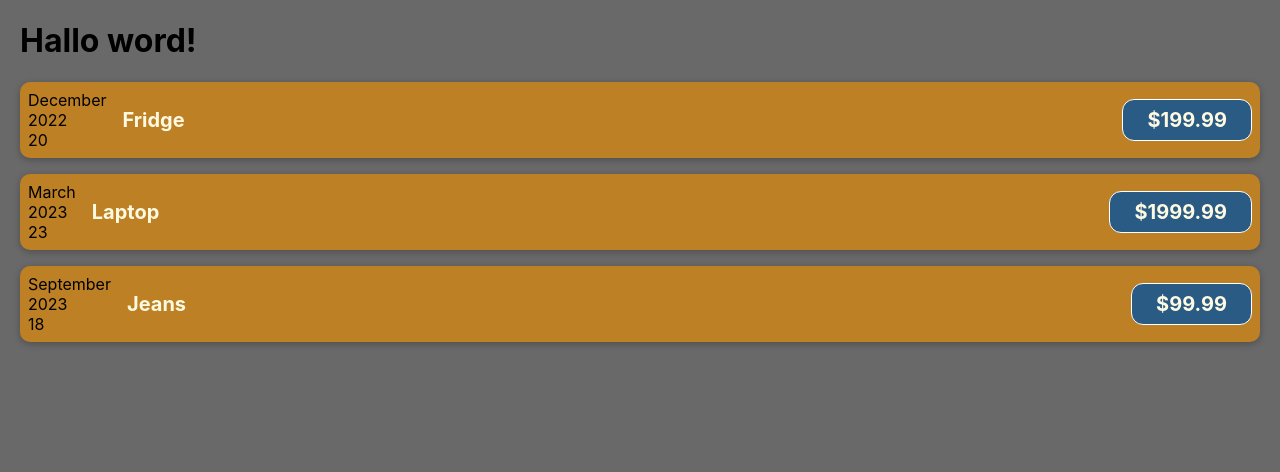
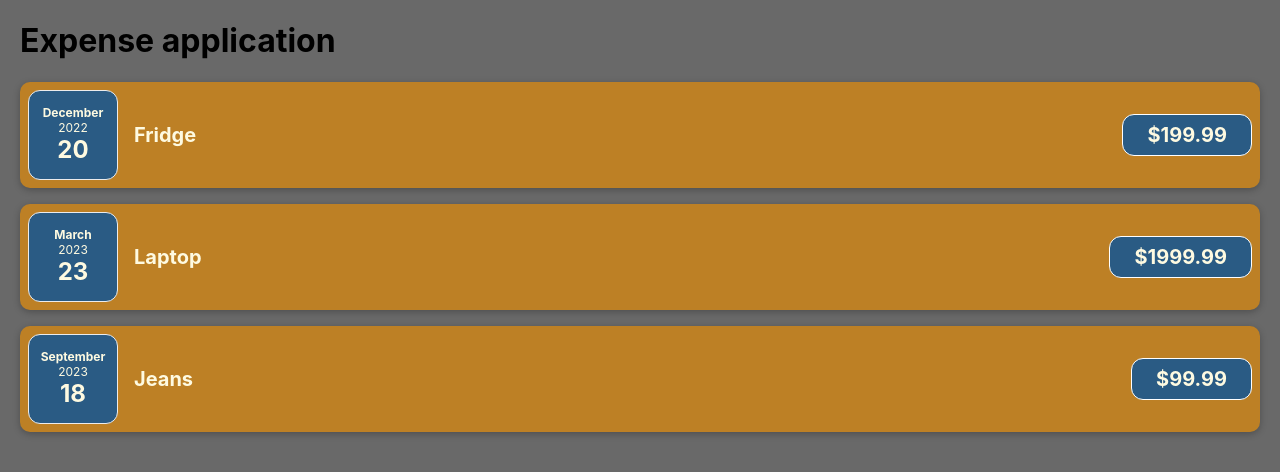
Before and after one commit to DmytroAkymov/expense-management-react, a JavaScript app: page / in a window 1280 px wide. Shown: the top 472 px of the page. Built offline with nearby package versions, Linux system fonts and the light colour scheme.

Commit message:
Costs.js

```diff
--- a/src/App.js
+++ b/src/App.js
@@ -1,4 +1,4 @@
-import CostItem from './components/CostItem';
+import Costs from './components/Costs';
 
 function App() {
     const cost = [
@@ -19,26 +19,7 @@ function App() {
         },
     ];
 
-    return (
-        <div>
-            <h1>Hallo word!</h1>
-            <CostItem
-                date={cost[0].date}
-                description={cost[0].description}
-                amount={cost[0].amount}
-            ></CostItem>
-            <CostItem
-                date={cost[1].date}
-                description={cost[1].description}
-                amount={cost[1].amount}
-            ></CostItem>
-            <CostItem
-                date={cost[2].date}
-                description={cost[2].description}
-                amount={cost[2].amount}
-            ></CostItem>
-        </div>
-    );
+    return <Costs cost={cost}></Costs>;
 }
 
 export default App;
--- /dev/null
+++ b/src/components/CostDate.js
@@ -0,0 +1,17 @@
+import './CostDate.css';
+
+function CostDate(props) {
+    return (
+        <div className="cost-date">
+            <div className="cost-date__month">
+                {props.date.toLocaleString('en-US', { month: 'long' })}
+            </div>
+            <div className="cost-date__year ">{props.date.getFullYear()}</div>
+            <div className="cost-date__day">
+                {props.date.toLocaleString('en-US', { day: '2-digit' })}
+            </div>
+        </div>
+    );
+}
+
+export default CostDate;
--- a/src/components/CostItem.js
+++ b/src/components/CostItem.js
@@ -1,18 +1,10 @@
+import CostDate from './CostDate';
 import './CostItem.css';
 
 function CostItem(props) {
     return (
         <div className="cost-item">
-            <div>
-                <div>
-                    {props.date.toLocaleString('en-US', { month: 'long' })}
-                </div>
-                <div>{props.date.getFullYear()}</div>
-                <div>
-                    {props.date.toLocaleString('en-US', { day: '2-digit' })}
-                </div>
-            </div>
-
+            <CostDate date={props.date}></CostDate>
             <div className="cost-item__description">
                 <h2>{props.description}</h2>
                 <div className="cost-item__price">${props.amount}</div>
--- /dev/null
+++ b/src/components/Costs.js
@@ -0,0 +1,26 @@
+import CostItem from './CostItem';
+
+function Costs(props) {
+    return (
+        <div>
+            <h1>Expense application</h1>
+            <CostItem
+                date={props.cost[0].date}
+                description={props.cost[0].description}
+                amount={props.cost[0].amount}
+            ></CostItem>
+            <CostItem
+                date={props.cost[1].date}
+                description={props.cost[1].description}
+                amount={props.cost[1].amount}
+            ></CostItem>
+            <CostItem
+                date={props.cost[2].date}
+                description={props.cost[2].description}
+                amount={props.cost[2].amount}
+            ></CostItem>
+        </div>
+    );
+}
+
+export default Costs;
```
